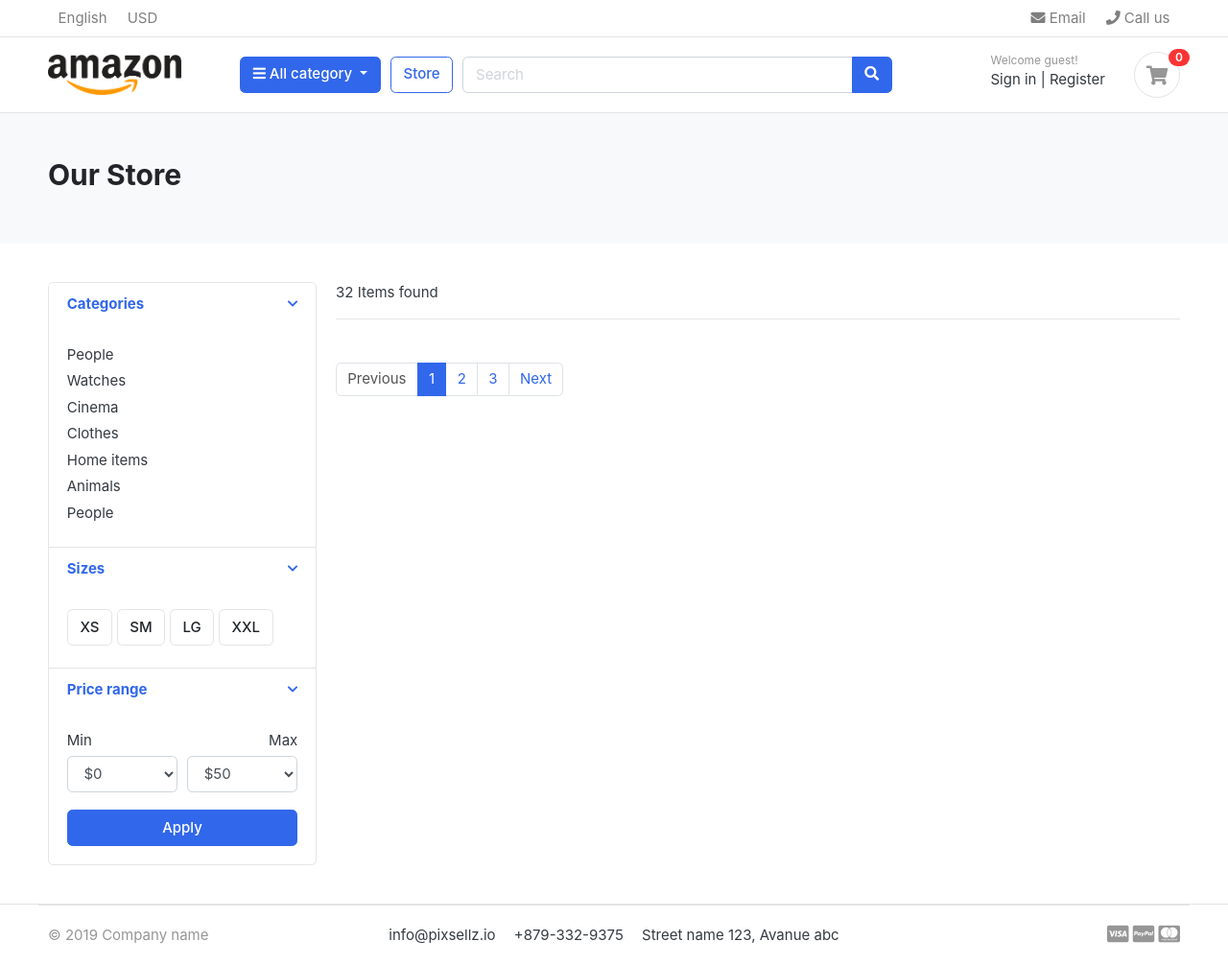
After one commit to riteshmahato46/amazon-python, a Django app: page /store/ in a window 1280 px wide. The commit adds this page. Shown: the whole page at 96% size. Run offline with Django 4.2, Linux system fonts and the light colour scheme; data that the repository does not hold is empty; some libraries are stand-ins or nearby versions; some web fonts are replaced.

Commit message:
Create Store HTML page and wire the url routing

```diff
--- a/amazonV2/urls.py
+++ b/amazonV2/urls.py
@@ -14,7 +14,7 @@ Including another URLconf
     2. Add a URL to urlpatterns:  path('blog/', include('blog.urls'))
 """
 from django.contrib import admin
-from django.urls import path
+from django.urls import path, include
 from django.conf.urls.static import static
 from django.conf import settings
 from . import views
@@ -22,4 +22,5 @@ from . import views
 urlpatterns = [
     path('admin/', admin.site.urls),
     path('', views.home, name='home'),
+    path('store/', include('store.urls'))
 ] + static(settings.MEDIA_URL, document_root=settings.MEDIA_ROOT)
--- /dev/null
+++ b/store/urls.py
@@ -0,0 +1,7 @@
+
+from django.urls import path
+from . import views
+
+urlpatterns = [
+    path('', views.store, name='store'),
+]
--- a/store/views.py
+++ b/store/views.py
@@ -1,3 +1,10 @@
 from django.shortcuts import render
+from store.models import Product
 
 # Create your views here.
+def store(request):
+    products = Product.objects.all().filter(is_available=True)
+    context = {
+        'products': products,
+    }
+    return render(request, 'store/store.html', context)
--- a/templates/home.html
+++ b/templates/home.html
@@ -19,7 +19,7 @@
 <div class="container">
 
 <header class="section-heading">
-	<a href="./store.html" class="btn btn-outline-primary float-right">See all</a>
+	<a href="./store/" class="btn btn-outline-primary float-right">See all</a>
 	<h3 class="section-title">Popular products</h3>
 </header><!-- sect-heading -->
 
--- a/templates/includes/navbar.html
+++ b/templates/includes/navbar.html
@@ -46,7 +46,7 @@
                 </div>
             </div>  <!-- category-wrap.// -->
         </div> <!-- col.// -->
-        <a href="./store.html" class="btn btn-outline-primary">Store</a>
+        <a href="./store/" class="btn btn-outline-primary">Store</a>
         <div class="col-lg  col-md-6 col-sm-12 col">
             <form action="#" class="search">
                 <div class="input-group w-100">
--- /dev/null
+++ b/templates/store/store.html
@@ -0,0 +1,173 @@
+{% extends 'base.html' %}
+{% load static %}
+{% block content %}
+
+<!-- ========================= SECTION PAGETOP ========================= -->
+<section class="section-pagetop bg">
+    <div class="container">
+        <h2 class="title-page">Our Store</h2>
+
+    </div> <!-- container //  -->
+    </section>
+<!-- ========================= SECTION INTRO END// ========================= -->
+
+<!-- ========================= SECTION CONTENT ========================= -->
+<section class="section-content padding-y">
+    <div class="container">
+
+    <div class="row">
+        <aside class="col-md-3">
+
+    <div class="card">
+        <article class="filter-group">
+            <header class="card-header">
+                <a href="#" data-toggle="collapse" data-target="#collapse_1" aria-expanded="true" class="">
+                    <i class="icon-control fa fa-chevron-down"></i>
+                    <h6 class="title">Categories</h6>
+                </a>
+            </header>
+            <div class="filter-content collapse show" id="collapse_1" style="">
+                <div class="card-body">
+
+                    <ul class="list-menu">
+                    <li><a href="#">People  </a></li>
+                    <li><a href="#">Watches </a></li>
+                    <li><a href="#">Cinema  </a></li>
+                    <li><a href="#">Clothes  </a></li>
+                    <li><a href="#">Home items </a></li>
+                    <li><a href="#">Animals</a></li>
+                    <li><a href="#">People </a></li>
+                    </ul>
+
+                </div> <!-- card-body.// -->
+            </div>
+        </article> <!-- filter-group  .// -->
+        <article class="filter-group">
+            <header class="card-header">
+                <a href="#" data-toggle="collapse" data-target="#collapse_4" aria-expanded="true" class="">
+                    <i class="icon-control fa fa-chevron-down"></i>
+                    <h6 class="title">Sizes </h6>
+                </a>
+            </header>
+            <div class="filter-content collapse show" id="collapse_4" style="">
+                <div class="card-body">
+                  <label class="checkbox-btn">
+                    <input type="checkbox">
+                    <span class="btn btn-light"> XS </span>
+                  </label>
+
+                  <label class="checkbox-btn">
+                    <input type="checkbox">
+                    <span class="btn btn-light"> SM </span>
+                  </label>
+
+                  <label class="checkbox-btn">
+                    <input type="checkbox">
+                    <span class="btn btn-light"> LG </span>
+                  </label>
+
+                  <label class="checkbox-btn">
+                    <input type="checkbox">
+                    <span class="btn btn-light"> XXL </span>
+                  </label>
+            </div><!-- card-body.// -->
+            </div>
+        </article> <!-- filter-group .// -->
+
+        <article class="filter-group">
+            <header class="card-header">
+                <a href="#" data-toggle="collapse" data-target="#collapse_3" aria-expanded="true" class="">
+                    <i class="icon-control fa fa-chevron-down"></i>
+                    <h6 class="title">Price range </h6>
+                </a>
+            </header>
+            <div class="filter-content collapse show" id="collapse_3" style="">
+                <div class="card-body">
+
+                    <div class="form-row">
+                    <div class="form-group col-md-6">
+                      <label>Min</label>
+                      <!-- <input class="form-control" placeholder="$0" type="number"> -->
+                          <select class="mr-2 form-control">
+                            <option value="0">$0</option>
+                            <option value="50">$50</option>
+                            <option value="100">$100</option>
+                            <option value="150">$150</option>
+                            <option value="200">$200</option>
+                            <option value="500">$500</option>
+                            <option value="1000">$1000</option>
+                        </select>
+                    </div>
+                    <div class="form-group text-right col-md-6">
+                      <label>Max</label>
+                          <select class="mr-2 form-control">
+                            <option value="50">$50</option>
+                            <option value="100">$100</option>
+                            <option value="150">$150</option>
+                            <option value="200">$200</option>
+                            <option value="500">$500</option>
+                            <option value="1000">$1000</option>
+                            <option value="2000">$2000+</option>
+                        </select>
+                    </div>
+                    </div> <!-- form-row.// -->
+                    <button class="btn btn-block btn-primary">Apply</button>
+                </div><!-- card-body.// -->
+            </div>
+        </article> <!-- filter-group .// -->
+
+    </div> <!-- card.// -->
+
+        </aside> <!-- col.// -->
+        <main class="col-md-9">
+
+    <header class="border-bottom mb-4 pb-3">
+            <div class="form-inline">
+                <span class="mr-md-auto">32 Items found </span>
+
+            </div>
+    </header><!-- sect-heading -->
+
+    <div class="row">
+        {% for product in products %}
+        <div class="col-md-4">
+            <figure class="card card-product-grid">
+                <div class="img-wrap">
+
+                    <img src={% static 'images/items/1.jpg' %}>
+
+                </div> <!-- img-wrap.// -->
+                <figcaption class="info-wrap">
+                    <div class="fix-height">
+                        <a href="./product-detail.html" class="title">Great item name goes here</a>
+                        <div class="price-wrap mt-2">
+                            <span class="price">$1280</span>
+                            <del class="price-old">$1980</del>
+                        </div> <!-- price-wrap.// -->
+                    </div>
+                    <a href="#" class="btn btn-block btn-primary">Add to cart </a>
+                </figcaption>
+            </figure>
+        </div> <!-- col.// -->
+        {% endfor %}
+    </div> <!-- row end.// -->
+
+
+    <nav class="mt-4" aria-label="Page navigation sample">
+      <ul class="pagination">
+        <li class="page-item disabled"><a class="page-link" href="#">Previous</a></li>
+        <li class="page-item active"><a class="page-link" href="#">1</a></li>
+        <li class="page-item"><a class="page-link" href="#">2</a></li>
+        <li class="page-item"><a class="page-link" href="#">3</a></li>
+        <li class="page-item"><a class="page-link" href="#">Next</a></li>
+      </ul>
+    </nav>
+
+        </main> <!-- col.// -->
+
+    </div>
+
+    </div> <!-- container .//  -->
+    </section>
+    <!-- ========================= SECTION CONTENT END// ========================= -->
+{% endblock %}
```
Also changed, not shown: amazonV2/static/images/logo.png, amazonV2/static/images/logo_original.png (added).
